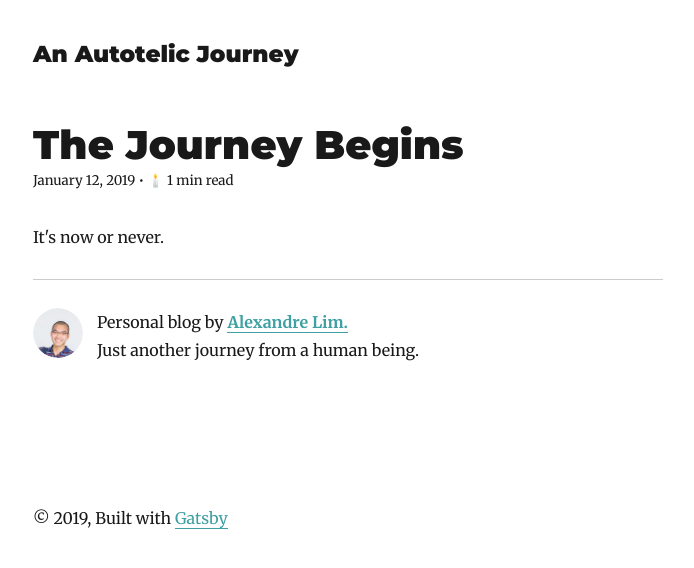
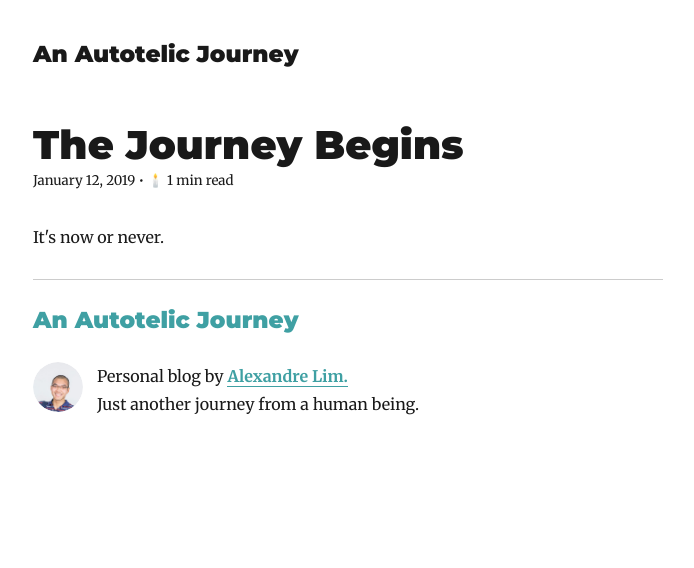
Before and after one commit to Wraithraiser/autotelic-journey, a Gatsby site: page /journey-begins/ in a window 1280 px wide. Shown: the whole page, without its empty margins (292-986 px from the left). Built offline with nearby package versions, Linux system fonts and the light colour scheme; Gatsby itself is replaced by a stand-in of ours; some packages are replaced by stand-ins of ours.

Commit message:
feat(footer): add footer component

```diff
--- a/src/components/Layout.js
+++ b/src/components/Layout.js
@@ -62,11 +62,6 @@ class Layout extends React.Component {
       >
         {header}
         {children}
-        <footer>
-          © {new Date().getFullYear()}, Built with
-          {` `}
-          <a href="https://www.gatsbyjs.org">Gatsby</a>
-        </footer>
       </div>
     )
   }
--- a/src/pages/index.js
+++ b/src/pages/index.js
@@ -4,6 +4,7 @@ import { Link, graphql } from 'gatsby'
 import Bio from '../components/Bio'
 import Layout from '../components/Layout'
 import SEO from '../components/seo'
+import Footer from '../components/Footer'
 import { rhythm } from '../utils/typography'
 import { formatReadingTime } from '../utils/helpers'
 
@@ -41,6 +42,7 @@ class BlogIndex extends React.Component {
             </div>
           )
         })}
+        <Footer />
       </Layout>
     )
   }
--- a/src/templates/blog-post.js
+++ b/src/templates/blog-post.js
@@ -34,6 +34,23 @@ class BlogPostTemplate extends React.Component {
             marginBottom: rhythm(1),
           }}
         />
+        <h3
+          style={{
+            fontFamily: 'Montserrat, sans-serif',
+            marginTop: rhythm(0.25),
+          }}
+        >
+          <Link
+            style={{
+              boxShadow: 'none',
+              textDecoration: 'none',
+              color: '#3fa0a3',
+            }}
+            to={'/'}
+          >
+            An Autotelic Journey
+          </Link>
+        </h3>
         <Bio />
 
         <ul
```
Also changed, not shown: src/components/Footer.js (added, +22 -0 lines).
